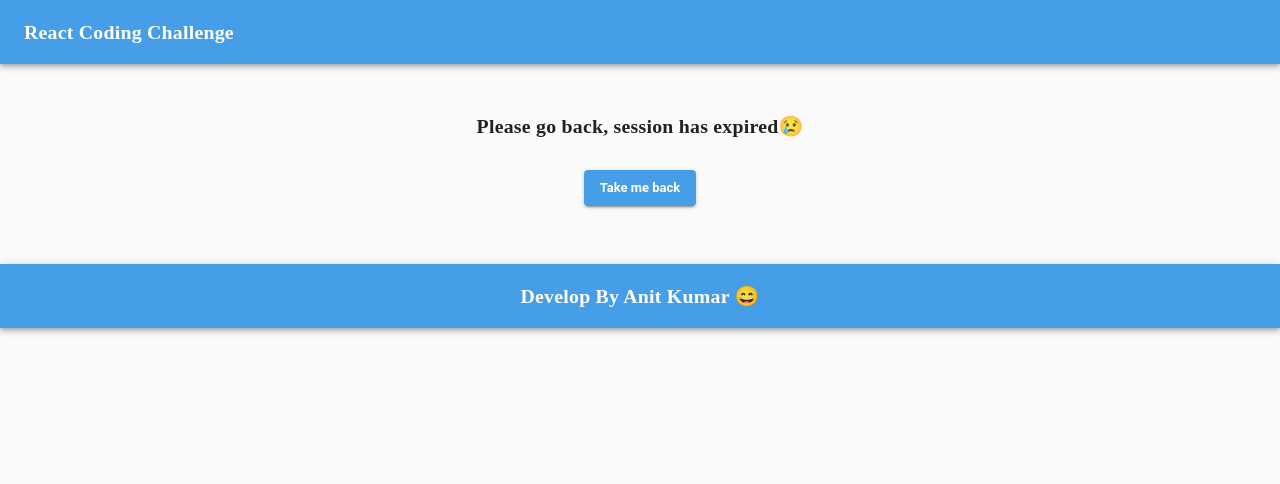
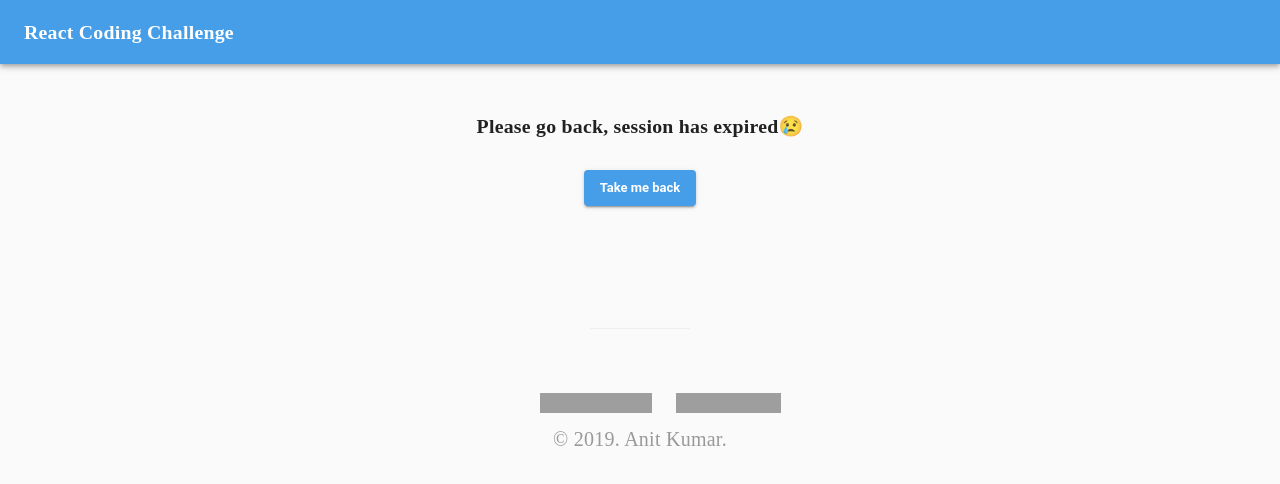
Before and after one commit to anitkumarsingh/BigApp-React-Challenge, a React (Create React App) app: page /home in a window 1280 px wide. Shown: the top 484 px of the page. Built offline with nearby package versions, Linux system fonts and the light colour scheme; grey boxes are pictures that could not be loaded; what seamless-immutable would draw is missing.

Commit message:
conditinal footers

```diff
--- a/src/App.js
+++ b/src/App.js
@@ -2,6 +2,7 @@ import React from 'react';
 import { BrowserRouter as Router, Route, Switch } from 'react-router-dom';
 import NavBar from './components/NavBar/NavBar';
 import Footer from './components/Footer/Footer';
+import OuterFooter from'./components/Footer/OuterFooter';
 import AppRoutes from './routes/AppRoutes';
 import withRoot from './withRoot';
 import styles from './theme/styles';
@@ -16,7 +17,11 @@ const AppContainer = () => (
           <Route path="/" component={AppRoutes} />
         </Switch>
       </div>
-      <Route component={Footer} />
+      { sessionStorage.getItem("userData")
+      ?(<Route component={Footer} />)
+      :(<Route component={OuterFooter} />)
+      }
+
     </div>
   </Router>
 );
--- /dev/null
+++ b/src/components/Footer/OuterFooter.css
@@ -0,0 +1,155 @@
+/* Resets
+  -------------------------------------------------- */
+
+  iframe {
+    border: 0;
+  }
+
+  .embed-responsive {
+    margin-bottom: 1rem;
+  }
+
+  /* Bootstrap "B" icon */
+  .bs-docs-booticon {
+    display: block;
+    width: 6rem;
+    height: 6rem;
+    margin: 0 auto 1rem;
+    font-size: 4.5rem;
+    font-weight: 500;
+    line-height: 6rem;
+    color: #fff;
+    text-align: center;
+    background-color: transparent;
+    border: 1px solid #cdbfe3;
+    border-radius: 15%;
+  }
+  .bs-docs-booticon:hover,
+  .bs-docs-booticon:focus {
+    text-decoration: none;
+  }
+
+  /* Footer
+  -------------------------------------------------- */
+
+  .colophon:before {
+    display: block;
+    content: '';
+    width: 100px;
+    height: 1px;
+    margin: 4rem auto;
+    background-color: #eee;
+  }
+  .colophon ul,
+  .colophon p {
+    text-align: center;
+    font-size: .75rem;
+    color: #999;
+  }
+  .colophon ul {
+    margin-left: 0;
+  }
+  .colophon ul li {
+    display: inline;
+    padding: 0 .75rem;
+  }
+  .colophon ul a {
+    white-space: nowrap;
+  }
+
+
+
+  /* Ads
+  -------------------------------------------------- */
+
+  .carbonad {
+    width: auto !important;
+    height: auto !important;
+    min-height: 130px;
+    padding: 15px;
+    margin-bottom: 30px;
+    background: #4bb7ca !important;
+    border: 0 !important;
+    border-radius: 4px;
+  }
+  .carbonad-img {
+    margin: 0 !important;
+  }
+  .carbonad-text {
+    float: none !important;
+    display: block !important;
+    width: auto !important;
+    height: auto !important;
+    max-width: 240px;
+    margin-top: 0 !important;
+    margin-left: 150px !important;
+    margin-right: 10px !important;
+    padding-top: 0 !important;
+    font-family: inherit !important;
+    font-size: 14px !important;
+    line-height: 1.3;
+  }
+  .carbonad-tag {
+    float: none !important;
+    display: block !important;
+    width: auto !important;
+    padding-top: 0 !important;
+    margin-left: 150px !important;
+    margin-bottom: 0;
+    text-align: left !important;
+    font-family: inherit !important;
+  }
+  #azcarbon img:last-child {
+    margin-bottom: 0; /* undo phantom image margin */
+  }
+
+  @media (min-width: 980px) {
+    .carbonad {
+      position: fixed;
+      right: 20px;
+      bottom: 20px;
+      width: 160px !important;
+      margin: 0;
+    }
+    .carbonad-img {
+      float: none !important;
+      margin: 0 0 10px !important;
+    }
+    .carbonad-text {
+      margin-left: 0 !important;
+      margin-right: 0 !important;
+      font-size: 12px !important;
+    }
+    .carbonad-tag {
+      margin-left: 0 !important;
+    }
+  }
+
+
+
+  /* List page
+  -------------------------------------------------- */
+  .list {
+    padding-left: 0;
+    list-style: none;
+  }
+  .list li {
+    display: block;
+    margin-bottom: 5px;
+  }
+  .list span {
+    float: right;
+    color: #999;
+  }
+
+
+  iframe[data-url^="https://jsbin.com"] {
+    border-color: rgba(0,0,0,.1) !important;
+  }
+
+  @media (min-width: 1200px) {
+    .jsbin-wide {
+      margin-left: -226px;
+      margin-right: -226px;
+    }
+  }
--- /dev/null
+++ b/src/components/Footer/OuterFooter.js
@@ -0,0 +1,20 @@
+import React from 'react';
+import './OuterFooter.css';
+
+
+const Footer = () =>{
+    return(
+        <footer className="colophon">
+        <ul>
+          <li>
+            <iframe title ="asad" className="github-btn" src="https://ghbtns.com/github-btn.html?user=anitkumarsingh&amp;repo=repositories&amp;type=watch&amp;count=true" width="112" height="20"></iframe>
+          </li>
+          <li>
+            <iframe  title ="asds" className="github-btn" src="https://ghbtns.com/github-btn.html?user=anitkumarsingh&amp;repo=repositories&amp;type=fork&amp;count=true" width="105" height="20"></iframe>
+          </li>
+        </ul>
+        <p style={{fontSize:'20px'}}>© 2019. Anit Kumar.</p>
+      </footer>
+    );
+}
+export default Footer;
```
